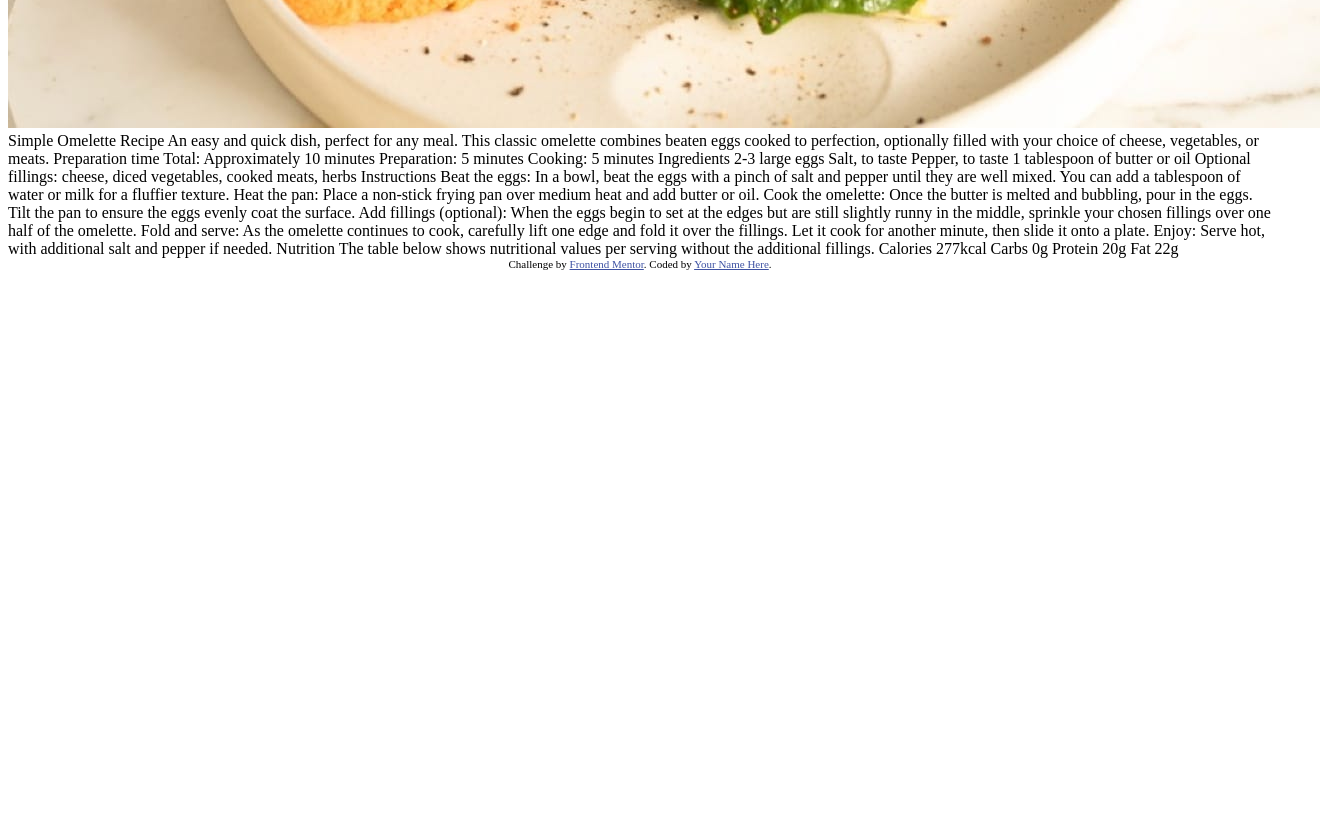
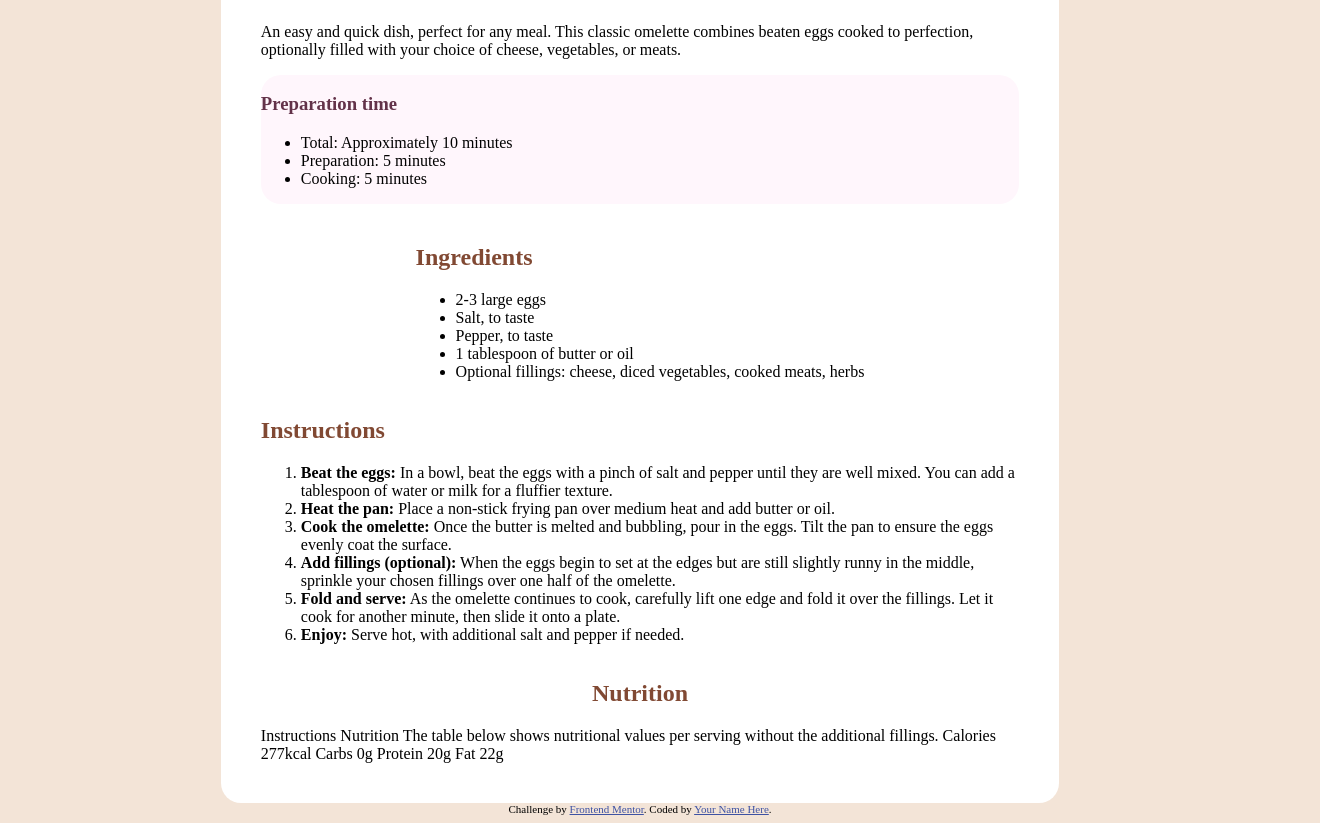
Before and after one commit to smcvey7/recipe-page, a plain HTML site: page index.html in a window 1280 px wide. Shown: the part 480-1303 px from the top of the page, 1320 px wide, since content can reach past the window. Before the commit the page ends 800 px from the top, so only its background shows below. Drawn offline with Linux system fonts and the light colour scheme.

Commit message:
get each component in html tags

```diff
--- a/index.html
+++ b/index.html
@@ -3,7 +3,7 @@
 <head>
   <meta charset="UTF-8">
   <meta name="viewport" content="width=device-width, initial-scale=1.0"> <!-- displays site properly based on user's device -->
-
+  <link rel="stylesheet" href="./styles.css">
   <link rel="icon" type="image/png" sizes="32x32" href="./assets/images/favicon-32x32.png">
 
   <title>Frontend Mentor | Recipe page</title>
@@ -15,43 +15,53 @@
   </style>
 </head>
 <body>
-  <img src="./assets/images/image-omelette.jpeg" />
-  Simple Omelette Recipe
+  <div class="recipe-container">
+    <img src="./assets/images/image-omelette.jpeg" />
 
-  An easy and quick dish, perfect for any meal. This classic omelette combines beaten eggs cooked
-  to perfection, optionally filled with your choice of cheese, vegetables, or meats.
+    <h1>Simple Omelette Recipe</h1>
 
-  Preparation time
+    <p>An easy and quick dish, perfect for any meal. This classic omelette combines beaten eggs cooked to perfection, optionally filled with your choice of cheese, vegetables, or meats.</p>
 
-  Total: Approximately 10 minutes
-  Preparation: 5 minutes
-  Cooking: 5 minutes
+    <div class="prep-container">
+      <h3 class="prep-text">Preparation time</h3>
+      <ul>
+        <li>Total: Approximately 10 minutes</li>
+        <li>Preparation: 5 minutes</li>
+        <li>Cooking: 5 minutes</li>
+      </ul>
+    </div>
+    <div>
+      <h2 class="section-title">Ingredients</h2>
+      <ul>
+        <li>2-3 large eggs</li>
+        <li>Salt, to taste</li>
+        <li>Pepper, to taste</li>
+        <li>1 tablespoon of butter or oil</li>
+        <li>Optional fillings: cheese, diced vegetables, cooked meats, herbs</li>
+      </ul>
+    </div>
+    <div>
+      <h2 class="section-title">Instructions</h2>
+      <ol>
+        <li><strong>Beat the eggs:</strong> In a bowl, beat the eggs with a pinch of salt and pepper until they are well mixed. You can add a tablespoon of water or milk for a fluffier texture.</li>
 
-  Ingredients
+        <li><strong>Heat the pan:</strong> Place a non-stick frying pan over medium heat and add butter or oil.</li>
 
-  2-3 large eggs
-  Salt, to taste
-  Pepper, to taste
-  1 tablespoon of butter or oil
-  Optional fillings: cheese, diced vegetables, cooked meats, herbs
+        <li><strong>Cook the omelette:</strong> Once the butter is melted and bubbling, pour in the eggs. Tilt the pan to ensure the eggs evenly coat the surface.</li>
 
+        <li><strong>Add fillings (optional):</strong> When the eggs begin to set at the edges but are still slightly runny in the middle, sprinkle your chosen fillings over one half of the omelette.</li>
+
+        <li><strong>Fold and serve:</strong> As the omelette continues to cook, carefully lift one edge and fold it over the fillings. Let it cook for another minute, then slide it onto a plate.</li>
+
+        <li><strong>Enjoy:</strong> Serve hot, with additional salt and pepper if needed.</li>
+      </ol>
+    </div>
+    <div>
+      <h2 class="section-title">Nutrition</h2>
+    </div>
   Instructions
 
-  Beat the eggs: In a bowl, beat the eggs with a pinch of salt and pepper until they are well mixed.
-  You can add a tablespoon of water or milk for a fluffier texture.
 
-  Heat the pan: Place a non-stick frying pan over medium heat and add butter or oil.
-
-  Cook the omelette: Once the butter is melted and bubbling, pour in the eggs. Tilt the pan to ensure
-  the eggs evenly coat the surface.
-
-  Add fillings (optional): When the eggs begin to set at the edges but are still slightly runny in the
-  middle, sprinkle your chosen fillings over one half of the omelette.
-
-  Fold and serve: As the omelette continues to cook, carefully lift one edge and fold it over the
-  fillings. Let it cook for another minute, then slide it onto a plate.
-
-  Enjoy: Serve hot, with additional salt and pepper if needed.
 
   Nutrition
 
@@ -68,6 +78,7 @@
 
   Fat
   22g
+  </div>
 
   <div class="attribution">
     Challenge by <a href="https://www.frontendmentor.io?ref=challenge" target="_blank">Frontend Mentor</a>.
--- /dev/null
+++ b/styles.css
@@ -0,0 +1,36 @@
+body{
+  background-color: #F3E4D7;
+}
+
+.recipe-container{
+  display: flex;
+  flex-direction: column;
+  background-color: white;
+  border-radius: 20px;
+  padding: 40px;
+  align-items: center;
+  margin-top: 20px;
+  margin-left: auto;
+  margin-right: auto;
+  width: 60%;
+}
+
+.prep-container{
+  background-color: #FFF6FC;
+  margin-bottom: 20px;
+  border-radius: 20px;
+  width: 100%;
+}
+
+h3.prep-text{
+  color: #633249;
+}
+
+h2.section-title{
+  color: #814933
+}
+
+img{
+  border-radius: 20px;
+  width: 100%;
+}
```
